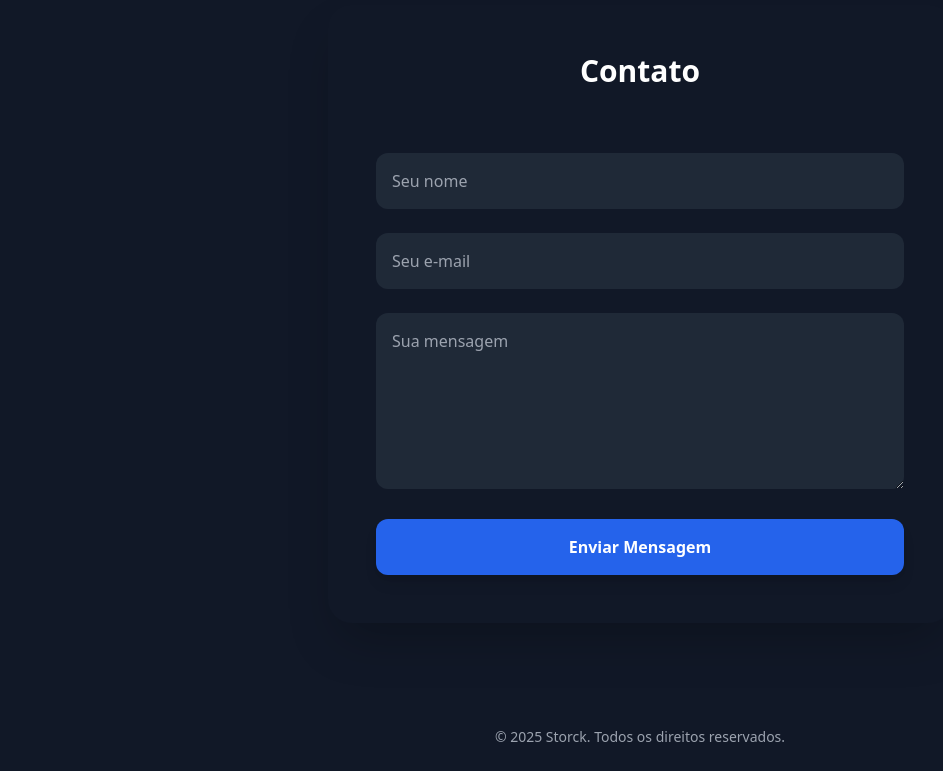
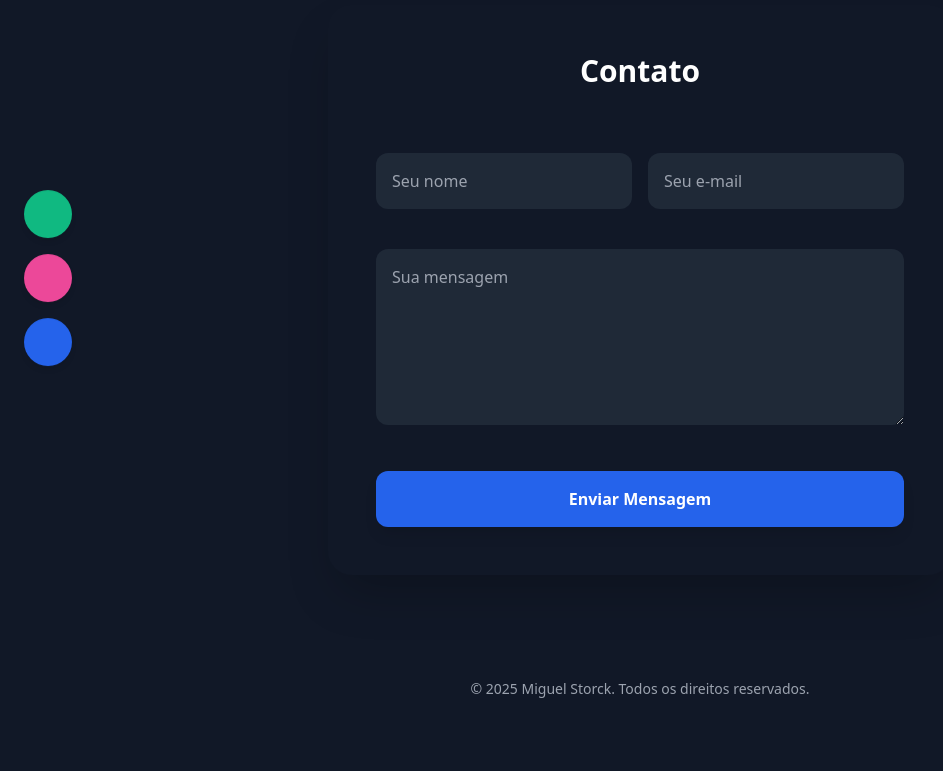
Before and after one commit to MStorck-02/ProjetoSite-1, a plain HTML site: page index.html in a window 1280 px wide. Shown: the part 1951-2722 px from the top of the page, without its empty margins (0-943 px from the left). After the commit the page ends 2674 px from the top, so only its background shows below. Drawn offline with nearby package versions, Linux system fonts and the light colour scheme.

Commit message:
Update index.html
Correção erro dos atalhos de redes sociais andando junto com página, implementação do email funcional, nova interface contato mais otimizada e visual

```diff
--- a/index.html
+++ b/index.html
@@ -4,10 +4,10 @@
   <meta charset="UTF-8" />
   <meta name="viewport" content="width=device-width, initial-scale=1.0"/>
   <title>Storck's Website Project</title>
+  <link href="https://unpkg.com/aos@2.3.1/dist/aos.css" rel="stylesheet">
   <link href="https://cdn.jsdelivr.net/npm/tailwindcss@2.2.19/dist/tailwind.min.css" rel="stylesheet"/>
   <style>
     html { scroll-behavior: smooth; }
-
     .fade-up {
       opacity: 0;
       transform: translateY(20px);
@@ -40,9 +40,10 @@
     <div class="absolute inset-0 bg-black/50"></div>
     <div class="relative bg-white/10 backdrop-blur-lg p-12 rounded-3xl shadow-2xl max-w-2xl text-center">
       <h2 class="text-5xl font-serif font-semibold text-white mb-4 drop-shadow-lg animate-fadeIn">Website by Storck</h2>
-      <p class="text-xl text-gray-200 italic">Projeto de site</p>
+      <p class="text-xl text-gray-200 italic">Projeto de site </p>
     </div>
   </section>
+
 
  <!-- Sobre -->
 <section id="sobre" class="py-20 bg-gradient-to-r from-[#0f2b2d] to-[#112f35]">
@@ -62,8 +63,8 @@
   </div>
 </section>
 
-  <!-- Galeria de Projetos -->
-  <section id="galeria" class="py-20 bg-gradient-to-r from-[#0f2b2d] to-[#112f35]">
+  <!-- Galeria -->
+  <section id="galeria" data-aos="fade-up" class="py-20 bg-gradient-to-r from-[#0f2b2d] to-[#112f35]">
     <div class="container mx-auto px-4">
       <h2 class="text-4xl font-bold text-center text-[#1e3a5f] mb-12 tracking-wide fade-up">Projetos</h2>
       <div class="grid grid-cols-1 sm:grid-cols-2 md:grid-cols-4 gap-8">
@@ -71,7 +72,7 @@
         <div class="bg-white/10 backdrop-blur-md rounded-2xl h-52 flex items-center justify-center shadow-lg border border-white/20 relative group overflow-hidden transform transition-all duration-500 hover:scale-105 hover:shadow-2xl hover:border-white/40">
           <span class="text-gray-300 text-lg font-semibold opacity-0 translate-y-4 group-hover:opacity-100 group-hover:translate-y-0 transition-all duration-500 absolute">Coming Soon</span>
         </div>
-        <!-- Repetido mais 3 vezes... -->
+        <!-- Repetidos -->
         <div class="bg-white/10 backdrop-blur-md rounded-2xl h-52 flex items-center justify-center shadow-lg border border-white/20 relative group overflow-hidden transform transition-all duration-500 hover:scale-105 hover:shadow-2xl hover:border-white/40">
           <span class="text-gray-300 text-lg font-semibold opacity-0 translate-y-4 group-hover:opacity-100 group-hover:translate-y-0 transition-all duration-500 absolute">Coming Soon</span>
         </div>
@@ -85,18 +86,27 @@
     </div>
   </section>
 
-  <!-- Contato (ATUALIZADO) -->
-  <section id="contato" class="py-20 bg-gradient-to-r from-[#0f2b2d] to-[#112f35] relative">
+  <!-- Contato -->
+  <section id="contato" data-aos="fade-up" class="py-20 bg-gradient-to-r from-[#0f2b2d] to-[#112f35] relative">
     <!-- Botões laterais -->
     <div class="fixed top-1/2 left-6 transform -translate-y-1/2 flex flex-col gap-4 z-50">
-      <a href="https://wa.me/SEUNUMERO" target="_blank" class="bg-green-500 p-3 rounded-full shadow-md hover:scale-110 transition" title="WhatsApp">
-        <svg xmlns="http://www.w3.org/2000/svg" fill="white" viewBox="0 0 24 24" class="w-6 h-6"><path d="M20.52 3.48..."/></svg>
+      <!-- WhatsApp -->
+      <a href="https://wa.me/SEUNUMERO" target="_blank" class="bg-green-500 p-3 rounded-full shadow-md hover:scale-110 transition animate-bounce" title="WhatsApp">
+        <svg xmlns="http://www.w3.org/2000/svg" fill="white" viewBox="0 0 24 24" class="w-6 h-6">
+          <path d="..."/>
+        </svg>
       </a>
-      <a href="https://instagram.com/MiguelStorck" target="_blank" class="bg-pink-500 p-3 rounded-full shadow-md hover:scale-110 transition" title="Instagram">
-        <svg xmlns="http://www.w3.org/2000/svg" fill="white" viewBox="0 0 24 24" class="w-6 h-6"><path d="M7.75 2..."/></svg>
+      <!-- Instagram -->
+      <a href="https://instagram.com/MiguelStorck" target="_blank" class="bg-pink-500 p-3 rounded-full shadow-md hover:scale-110 transition animate-bounce" title="Instagram">
+        <svg xmlns="http://www.w3.org/2000/svg" fill="white" viewBox="0 0 24 24" class="w-6 h-6">
+          <path d="..."/>
+        </svg>
       </a>
-      <button onclick="copiarEmail()" class="bg-blue-600 p-3 rounded-full shadow-md hover:scale-110 transition relative" title="Copiar E-mail">
-        <svg xmlns="http://www.w3.org/2000/svg" fill="white" viewBox="0 0 24 24" class="w-6 h-6"><path d="M20 4H4c..."/></svg>
+      <!-- Copiar Email -->
+      <button onclick="copiarEmail()" class="bg-blue-600 p-3 rounded-full shadow-md hover:scale-110 transition animate-bounce relative" title="Copiar E-mail">
+        <svg xmlns="http://www.w3.org/2000/svg" fill="white" viewBox="0 0 24 24" class="w-6 h-6">
+          <path d="..."/>
+        </svg>
         <span id="copiadoMsg" class="absolute -bottom-6 left-1/2 transform -translate-x-1/2 text-xs text-green-400 hidden">Copiado!</span>
       </button>
     </div>
@@ -104,13 +114,21 @@
     <div class="container mx-auto px-6 max-w-2xl">
       <div class="backdrop-blur-2xl p-12 rounded-3xl shadow-2xl fade-up">
         <h2 class="text-3xl font-bold text-center mb-10 text-white">Contato</h2>
-        <form action="https://formsubmit.co/Contato.MStorck@gmail.com" method="POST" class="space-y-6">
+
+        <form action="https://formsubmit.co/Contato.Mstorck@gmail.com" method="POST" class="space-y-6 grid grid-cols-1 sm:grid-cols-2 gap-4">
           <input type="hidden" name="_captcha" value="false">
-          <input type="hidden" name="_next" value="https://suaurl.com/obrigado">
+          <input type="hidden" name="_next" value="https://mstorck-02.github.io/ProjetoSite-1/">
+
           <input type="text" name="nome" placeholder="Seu nome" required class="w-full p-4 bg-gray-800 text-white placeholder-gray-400 rounded-xl focus:outline-none focus:ring-2 focus:ring-blue-500"/>
           <input type="email" name="email" placeholder="Seu e-mail" required class="w-full p-4 bg-gray-800 text-white placeholder-gray-400 rounded-xl focus:outline-none focus:ring-2 focus:ring-blue-500"/>
-          <textarea name="mensagem" rows="6" placeholder="Sua mensagem" required class="w-full p-4 bg-gray-800 text-white placeholder-gray-400 rounded-xl focus:outline-none focus:ring-2 focus:ring-blue-500"></textarea>
-          <button type="submit" class="w-full bg-blue-600 hover:bg-blue-700 text-white font-semibold py-4 rounded-xl shadow-lg transition transform hover:-translate-y-1 hover:shadow-2xl">Enviar Mensagem</button>
+          <div class="sm:col-span-2">
+            <textarea name="mensagem" rows="6" placeholder="Sua mensagem" required class="w-full p-4 bg-gray-800 text-white placeholder-gray-400 rounded-xl focus:outline-none focus:ring-2 focus:ring-blue-500"></textarea>
+          </div>
+          <div class="sm:col-span-2">
+            <button type="submit" class="w-full bg-blue-600 hover:bg-blue-700 text-white font-semibold py-4 rounded-xl shadow-lg transition transform hover:-translate-y-1 hover:shadow-2xl">
+              Enviar Mensagem
+            </button>
+          </div>
         </form>
       </div>
     </div>
@@ -118,12 +136,11 @@
 
   <!-- Footer -->
   <footer class="bg-[#0a1e1f] text-center py-6 text-sm text-gray-400">
-    © 2025 Storck. Todos os direitos reservados.
+    © 2025 Miguel Storck. Todos os direitos reservados.
   </footer>
 
   <!-- Scripts -->
   <script>
-    // Scroll Animation
     const faders = document.querySelectorAll('.fade-up');
     const appearOptions = { threshold: 0.2, rootMargin: "0px 0px -50px 0px" };
     const appearOnScroll = new IntersectionObserver(function(entries, appearOnScroll){
@@ -135,9 +152,8 @@
     }, appearOptions);
     faders.forEach(fader => { appearOnScroll.observe(fader); });
 
-    // Copiar email
     function copiarEmail() {
-      const email = "Contato.MStorck@gmail.com";
+      const email = "AliceWerneck080@gmail.com";
       navigator.clipboard.writeText(email).then(() => {
         const aviso = document.getElementById("copiadoMsg");
         aviso.classList.remove("hidden");
@@ -146,5 +162,21 @@
     }
   </script>
 
+  <!-- Tawk.to Live Chat -->
+  <script type="text/javascript">
+    var Tawk_API=Tawk_API||{}, Tawk_LoadStart=new Date();
+    (function(){
+      var s1=document.createElement("script"),s0=document.getElementsByTagName("script")[0];
+      s1.async=true;
+      s1.src='https://embed.tawk.to/5f6e0ddf4704467e89f03af5/default';
+      s1.charset='UTF-8';
+      s1.setAttribute('crossorigin','*');
+      s1.style.zIndex = '999999 !important';
+      s0.parentNode.insertBefore(s1,s0);
+    })();
+  </script>
+
+  <script src="https://unpkg.com/aos@2.3.1/dist/aos.js"></script>
+  <script>AOS.init();</script>
 </body>
 </html>
```
